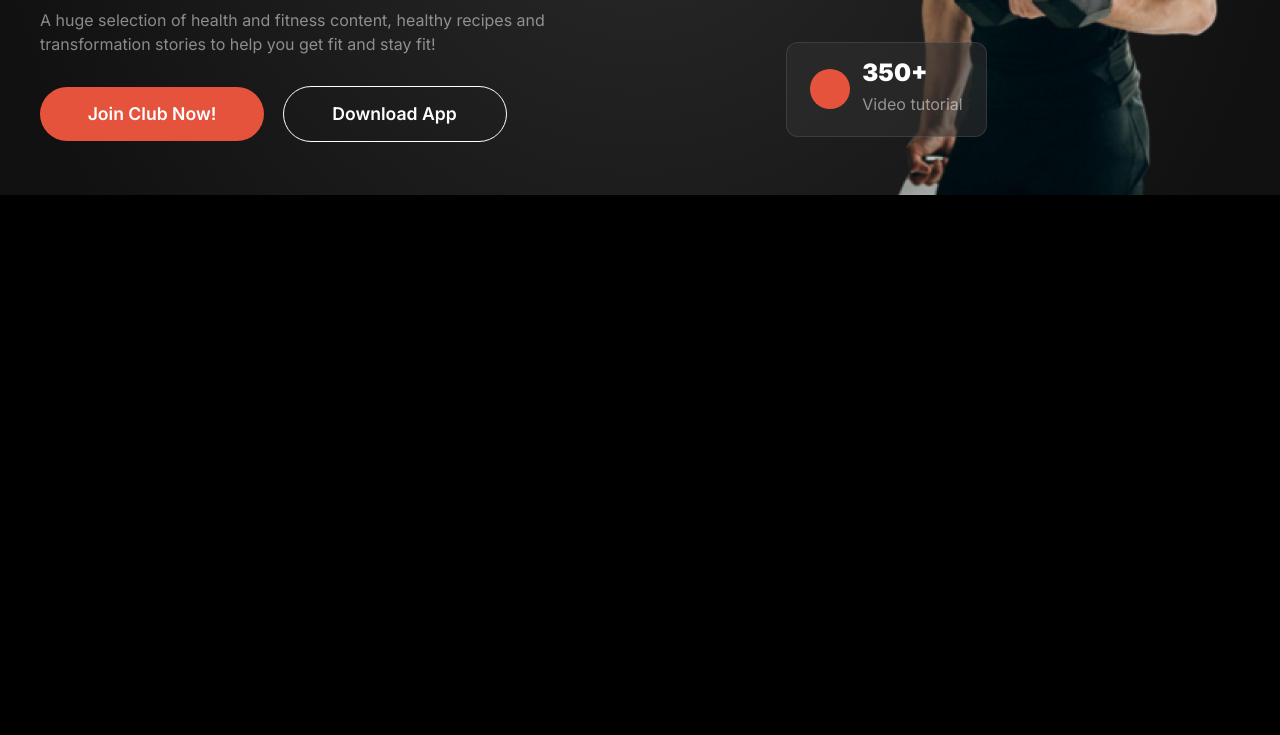
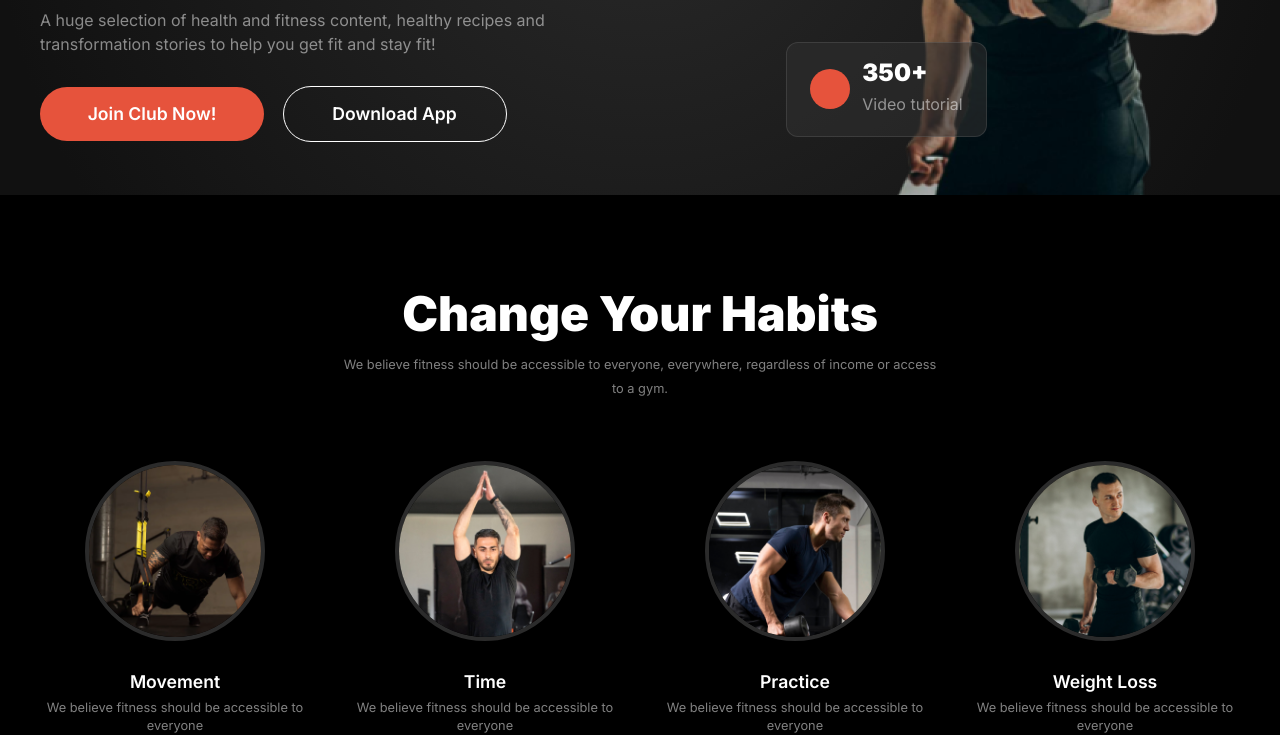
Before and after one commit to Joyreya-Joya/Fitness, a plain HTML site: page index.html in a window 1280 px wide. Shown: the part 480-1215 px from the top of the page. Before the commit the page ends 800 px from the top, so only its background shows below. Drawn offline with Linux system fonts and the light colour scheme; a web font is replaced by a local one.

Commit message:
Habit tips section add

```diff
--- a/css/media.css
+++ b/css/media.css
@@ -123,7 +123,21 @@
     .shape {
         font-size: 6.5rem;
     }
-
-
+    .grid_4 {
+        grid-template-columns: repeat(1, 1fr);
+    }
+    .cng_habt_tips {
+        width: 70%;
+        margin: 0 auto;
+    }
+    .heading{
+        width: 100%;
+    }
+    .left_content{
+        width: 100%;
+    }
+    .right_content{
+        width: 100%;
+    }
 
 }
--- a/css/style.css
+++ b/css/style.css
@@ -2,12 +2,6 @@
 .inter-regular {
     font-family: "Inter", sans-serif;
     font-optical-sizing: auto;
-    font-weight: 400;
-    font-style: normal;
-}
-
-.grey-qo-regular {
-    font-family: "Grey Qo", cursive;
     font-weight: 400;
     font-style: normal;
 }
@@ -56,12 +50,21 @@ p {
     justify-content: space-between;
     align-items: center;
 }
-.grid_content{
+
+.grid_content {
     display: grid;
     justify-content: space-between;
     align-items: center;
     grid-template-columns: 1fr 1fr;
 }
+.grid_4 {
+    display: grid;
+    justify-content: center;
+    align-items: center;
+    grid-template-columns: repeat(4, 1fr);
+    gap: 40PX;
+}
+
 .black_bg {
     background: #000000;
 }
@@ -87,15 +90,19 @@ p {
 }
 
 p,
+td,
+ul>li {
+    color: rgba(255, 255, 255, 0.5);
+}
+
 h1,
 h3,
 h4,
 h5,
 h6,
 a,
-tr,
-ul>li {
-    color: rgba(255, 255, 255, 0.5);
+th{
+    color: #ffffff;
 }
 
 .p_sml {
@@ -103,15 +110,18 @@ ul>li {
     font-size: .8rem;
     line-height: 1.5rem;
 }
+
 .p_mid {
     /* p - 16px*/
     font-size: 1rem;
     line-height: 1.5rem;
 }
+
 .p_lrg {
     /* p - 20px */
     font-size: 1.2rem;
 }
+
 
 h1 {
     /* 78px */
@@ -131,6 +141,7 @@ h3 {
     font-size: 3rem;
     font-weight: 900;
 }
+
 .h3_sml {
     /* 40 */
     font-size: 2.5rem;
@@ -168,16 +179,24 @@ h6 {
     font-size: 1.1rem;
     font-weight: 600;
 }
-.ptp_30{
+
+.ptp_30 {
     padding: 30px 0px;
 }
 
-.btn{
-    /*18px*/font-size: 1.1rem;
+.mb_60{
+    margin-bottom: 60px!important;
+}
+.mb_30{
+    margin-bottom: 30px!important;
+}
+.btn {
+    /*18px*/
+    font-size: 1.1rem;
     font-weight: 600;
     color: #ffffff;
     width: 224px;
-    line-height:  54px;
+    line-height: 54px;
     text-align: center;
     border-radius: 42px;
     -webkit-border-radius: 42px;
@@ -185,10 +204,12 @@ h6 {
     -ms-border-radius: 42px;
     -o-border-radius: 42px;
 }
-.fill_btn{
+
+.fill_btn {
     background: #E6533C;
 }
-.brder_btn{
+
+.brder_btn {
     border: 1px solid #ffffff;
 }
 
@@ -236,21 +257,29 @@ nav {
     display: none;
 }
 
+main>section {
+    margin-top: 100px;
+}
+
 /* --------- Nav bar css end-----  */
- /* -------hero part css start ---------  */
-.banner{
-    background:radial-gradient(circle, rgb(119 119 119 / 30%) 20%, rgba(17, 17, 17, 1) 90%);
+/* -------hero part css start ---------  */
+.banner {
+    background: radial-gradient(circle, rgb(119 119 119 / 30%) 20%, rgba(17, 17, 17, 1) 90%);
 }
-.left_content{
+
+.left_content {
     max-width: 520px;
 }
-.right_content{
+
+.right_content {
     max-width: 350px;
 }
-.buttons .fill_btn{
+
+.buttons .fill_btn {
     margin-right: 14px;
 }
-.btn_phn{
+
+.btn_phn {
     display: none;
 }
 
@@ -260,10 +289,11 @@ nav {
     font-size: 10rem;
 }
 
-.right_content{
+.right_content {
     position: relative;
 }
-.banner_floating_box{
+
+.banner_floating_box {
     position: absolute;
     padding: 20px 23px;
     background: #30303091;
@@ -274,11 +304,13 @@ nav {
     -ms-border-radius: 12px;
     -o-border-radius: 12px;
 }
+
 .flt_box2 {
     left: -30%;
     bottom: 10%;
 }
-.red_crcl{
+
+.red_crcl {
     width: 40px;
     height: 40px;
     background: #E6533C;
@@ -288,17 +320,51 @@ nav {
     -ms-border-radius: 100%;
     -o-border-radius: 100%;
 }
-.banner_floating_box.justify_content{
+
+.banner_floating_box.justify_content {
     gap: 12px;
 }
-.banner_floating_box p{
+
+.banner_floating_box p {
     margin-top: 10px;
 }
+
 .flt_box1 {
     right: -30%;
     top: 30%;
 }
-.banner_sec .right_content{
+
+.banner_sec .right_content {
     line-height: 0;
 }
- /* -------hero part css end ---------  */
+
+/* -------hero part css end ---------  */
+/* -------- Change your Habit Part start---------- */
+.heading{
+    text-align: center;
+    width: 50%;
+    margin: 0 auto;
+}
+.heading p{
+    margin-top: 20px;
+}
+.habt_tip{
+text-align: center;
+}
+.tips_h{
+    padding: 30px 0px 10px;
+}
+.round_img{
+    width: 180px;
+    height: 180px;
+    border: 4px solid #ffffff2b;
+    border-radius: 100%;
+    -webkit-border-radius: 100%;
+    -moz-border-radius: 100%;
+    -ms-border-radius: 100%;
+    -o-border-radius: 100%;
+}
+.habt_tip .p_sml{
+    line-height: 1.1rem;
+}
+/* -------- Change your Habit Part end---------- */
--- a/index.html
+++ b/index.html
@@ -83,6 +83,55 @@
     </header>
     <!-- ---------------------------------------------  -->
     <main>
+        <!---------- Change your Habit Part start---------- -->
+        <section class="cng_habt">
+            <div class="container">
+                <div class="heading mb_60">
+                    <h3>Change Your Habits</h3>
+                    <p class="p_sml">We believe fitness should be accessible to everyone, everywhere, regardless of income or access to a gym.</p>
+                </div>
+
+                <div class="cng_habt_tips grid_4">
+                    <!-- --------------1---------- -->
+                     <div class="habt_tip">
+                        <img class="round_img" src="images/tips-1.png" alt="Doing Exercise">
+                        <h6 class="tips_h">Movement</h6>
+                        <p class="p_sml">We believe fitness should be accessible to everyone</p>
+                     </div>
+                    <!-- ----------------------------  -->
+                    <!-- --------------2---------- -->
+                     <div class="habt_tip">
+                        <img class="round_img" src="images/tips-2.png" alt="Doing Exercise">
+                        <h6 class="tips_h">Time</h6>
+                        <p class="p_sml">We believe fitness should be accessible to everyone</p>
+                     </div>
+                    <!-- ----------------------------  -->
+                    <!-- --------------3---------- -->
+                     <div class="habt_tip">
+                        <img class="round_img" src="images/tips-3.png" alt="Doing Exercise">
+                        <h6 class="tips_h">Practice</h6>
+                        <p class="p_sml">We believe fitness should be accessible to everyone</p>
+                     </div>
+                    <!-- ----------------------------  -->
+                    <!-- --------------4---------- -->
+                     <div class="habt_tip">
+                        <img class="round_img" src="images/tips-4.png" alt="Doing Exercise">
+                        <h6 class="tips_h">Weight Loss</h6>
+                        <p class="p_sml">We believe fitness should be accessible to everyone</p>
+                     </div>
+                    <!-- ----------------------------  -->
+
+
+
+                </div>
+
+
+            </div>
+
+        </section>
+        <!---------- Change your Habit Part end ---------- -->
+
+
 
     </main>
     <footer>
```
Also changed, not shown: images/tips-1.png (added), images/tips-2.png (added), images/tips-3.png (added), images/tips-4.png (added).
